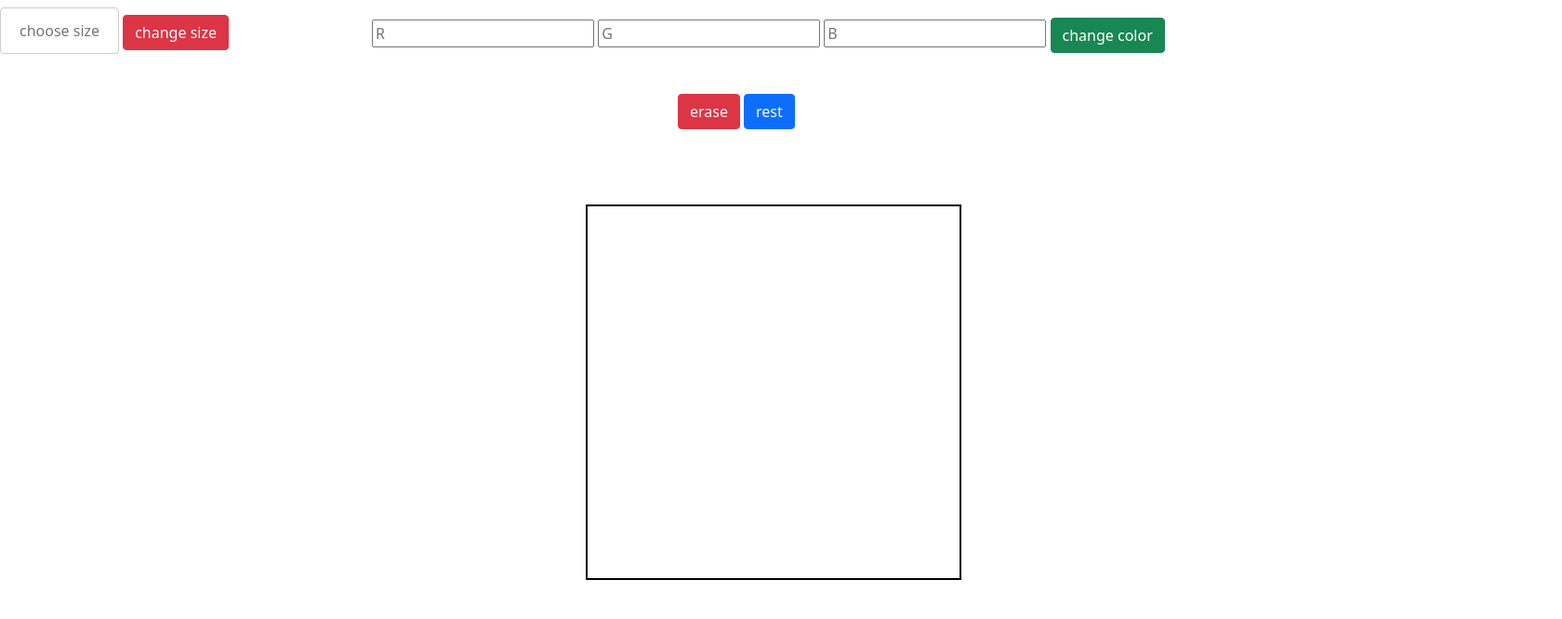
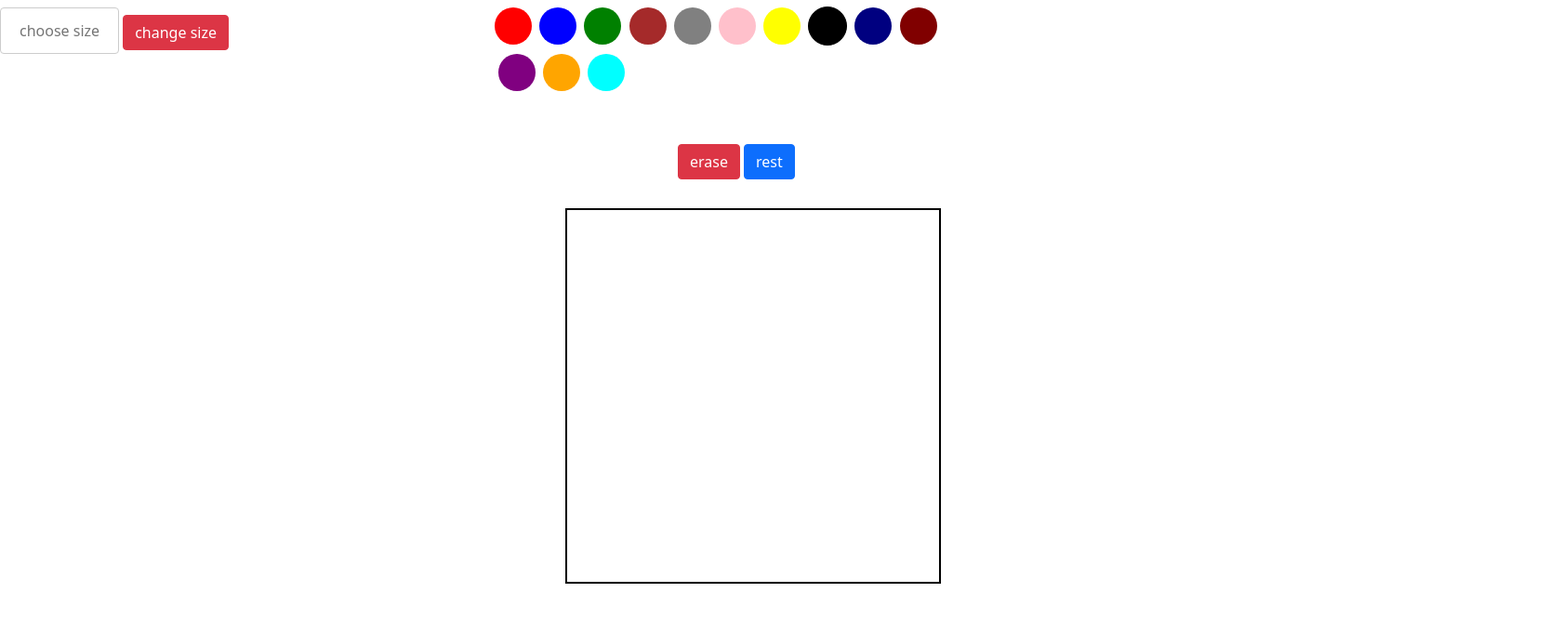
Before and after one commit to dronkillerShark/drawing-app, a plain HTML site: page index.html in a window 1280 px wide. Shown: the whole page at 93% size, 1680 px wide, since content can reach past the window. Drawn offline with nearby package versions, Linux system fonts and the light colour scheme.

Commit message:
added an easier way to switch between colors

```diff
--- a/index.html
+++ b/index.html
@@ -15,16 +15,21 @@
             <button class="change btn btn-danger">change size</button>
             <h1 class="error"></h1>
         </form>
-
-        <form class="colorChanger">
-            <input class="red" placeholder="R">
-            <input class="green" placeholder="G">
-            <input class="blue" placeholder="B">
-            <button class="change__color btn btn-success">change color</button>
-            <h1 class="err"></h1>
-        </form>
         <button class="rest btn btn-primary">rest</button>
         <button class="erase btn btn-danger">erase</button>
+        <button class="button red"></button>
+        <button class="button blue"></button>
+        <button class="button green"></button>
+        <button class="button brown"></button>
+        <button class="button grey"></button>
+        <button class="button pink"></button>
+        <button class="button yellow"></button>
+        <button class="button black active"></button>
+        <button class="button navy"></button>
+        <button class="button maroon"></button>
+        <button class="button purple"></button>
+        <button class="button orange"></button>
+        <button class="button aqua"></button>
         <canvas class="drawingCanvas" width="400" height="400" style="border:2px solid #000000;"></canvas>
         <script src="script.js"></script>
     </body>
--- a/script.js
+++ b/script.js
@@ -6,34 +6,23 @@ const changeSize = document.querySelector(".change");
 const sizeInput = document.querySelector(".changeSize");
 const err = document.querySelector(".error");
 const eraser = document.querySelector(".erase");
-const redInp = document.querySelector(".red");
-const greenInp = document.querySelector(".green");
-const blueInp = document.querySelector(".blue");
-const changeColorButton = document.querySelector(".change__color");
 const colorError = document.querySelector(".err");
+const Btns = document.querySelectorAll(".button");
 
 let isDown = false;
 let color = `rgb(0, 0, 0)`;
 let size = 5;
 let isErase = false;
 
-changeColorButton.addEventListener("click", (e) => {
-    e.preventDefault();
-    colorError.textContent = "";
-    colorError.style.color = "red";
-    if(redInp.value == "") redInp.value = 0;
-    if(blueInp.value == "") blueInp.value = 0;
-    if(greenInp.value == "") greenInp.value = 0;
-    if(!greenInp.value
-        ||
-        !blueInp.value
-        ||
-        !redInp.value){
-            colorError.textContent = "please type a number!";
-        }
-    color = `rgb(${redInp.value}, ${greenInp.value}, ${blueInp.value})`;
-    redInp.value = blueInp.value = greenInp.value = '';
-})
+    Btns.forEach((e, i) => {
+    e.addEventListener("click", () => {
+    Btns.forEach((s) => {
+        if(s.classList.contains("active")) s.classList.remove("active");
+    })
+    e.classList.add("active");
+    color = e.classList[1];
+    })
+    })
 
 const addEventToErase = function(){
     eraser.addEventListener("click", ()=>{
@@ -62,7 +51,7 @@ changeSize.addEventListener("click", (e)=>{
 
 const createNewPixel = function(e){
     ctx.fillStyle = color;
-    ctx.fillRect((e.clientX - 630), (e.clientY - 215), size, size);
+    ctx.fillRect((e.clientX - canvas.getBoundingClientRect().x), (e.clientY - canvas.getBoundingClientRect().y), size, size);
     ctx.stroke();
 }
 
--- a/style.css
+++ b/style.css
@@ -1,18 +1,18 @@
 .drawingCanvas{
     position: relative;
-    top:100px;
-    left:500px;
+    top:150px;
+    left:-150px;
 }
 
 .rest{
     position: relative;
-    top:-400px;
+    top:-300px;
     left: 800px;
 }
 
 .erase{
     position: relative;
-    top:-400px;
+    top:-300px;
     left: 670px;
 }
 
@@ -26,8 +26,52 @@
     box-sizing: border-box;
 }
 
-.colorChanger{
+.button {
+    background-color: red;
+    border: 0px;
+    border-radius: 50%;
+    color: white;
+    padding: 20px;
+    display: inline-block;
+    margin: 4px 2px;
     position: relative;
-    top: -55px;
+    top: -450px;
     left: 400px;
 }
+
+.active{
+    border: 1px solid rgb(0, 0, 0);
+}
+
+.red{background-color: red;}
+.blue{background-color: blue;}
+.green{background-color: green;}
+
+.brown{background-color: brown;}
+.grey{background-color: grey;}
+.pink{background-color: pink;}
+
+.yellow{background-color: yellow;}
+.black{background-color: black;}
+.navy{background-color: navy;}
+
+.maroon{background-color: maroon;}
+
+.purple{
+    position: relative;
+    top: -400px;
+    left: -80px;
+    background-color: purple;
+}
+.orange{
+    position: relative;
+    top: -400px;
+    left: -80px;
+    background-color: orange;
+}
+.aqua{
+    position: relative;
+    top: -400px;
+    left: -80px;
+    background-color: aqua;
+}
```
